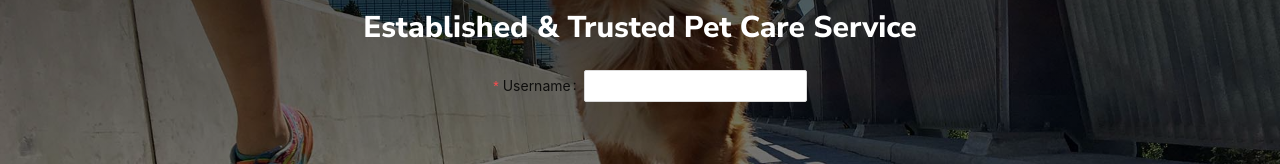
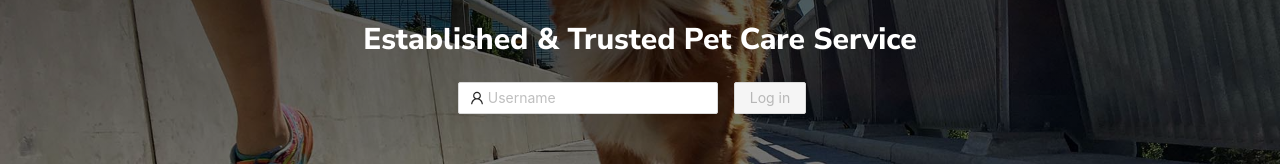
Before and after one commit to NGH14/pet88_fe, a React (Create React App) app: page / in a window 1280 px wide. Shown: the part 337-501 px from the top of the page. Built offline with nearby package versions, Linux system fonts and the light colour scheme; no server answers.

Commit message:
list hotel

```diff
--- /dev/null
+++ b/src/components/FormBookingHomepage/index.js
@@ -0,0 +1,73 @@
+import { LockOutlined, UserOutlined } from '@ant-design/icons';
+import { Button, Form, Input } from 'antd';
+import axios from 'axios';
+import React, { useEffect, useState } from 'react';
+const FormBookingHomepage = () => {
+	const [form] = Form.useForm();
+	const [, forceUpdate] = useState({});
+	const [destination, setDestination] = useState({});
+	const [listSearch, setListSearch] = useState();
+
+	useEffect(() => {
+		console.log(listSearch);
+	}, []);
+
+	const fetchHotelData = async (token, value) => {
+		try {
+			const res = await axios.get(
+				`http://localhost:3001/api/hotel/countByCity?cities=${destination}`,
+				{
+					headers: {
+						Authorization: 'Bearer ' + token,
+					},
+				},
+			);
+			setListSearch(res.data);
+		} catch (error) {
+			console.error(error);
+		}
+	};
+
+	const onFinish = (values) => {
+		fetchHotelData();
+	};
+	return (
+		<Form
+			form={form}
+			name='horizontal_login'
+			layout='inline'
+			onFinish={onFinish}>
+			<Form.Item
+				name='cities'
+				rules={[
+					{
+						required: true,
+						message: 'Please input your username!',
+					},
+				]}>
+				<Input
+					onChange={(e) => setDestination(e.target.value)}
+					prefix={<UserOutlined className='site-form-item-icon' />}
+					placeholder='Username'
+				/>
+			</Form.Item>
+
+			<Form.Item shouldUpdate>
+				{() => (
+					<Button
+						type='primary'
+						htmlType='submit'
+						disabled={
+							!form.isFieldsTouched(true) ||
+							!!form
+								.getFieldsError()
+								.filter(({ errors }) => errors.length).length
+						}>
+						Log in
+					</Button>
+				)}
+			</Form.Item>
+		</Form>
+	);
+};
+export default FormBookingHomepage;
--- a/src/components/HeroImageHomepage/index.js
+++ b/src/components/HeroImageHomepage/index.js
@@ -7,6 +7,7 @@ import dogImg from '../../assets/images/Summer-Header.jpg';
 import bgHeader from '../../assets/images/navy-bg.png';
 
 import { useLocation } from 'react-router-dom';
+import FormBookingHomepage from './../FormBookingHomepage/index';
 
 const HeroBlockStyled = styled.div`
 	background: linear-gradient(rgba(0, 0, 0, 0.8), rgba(0, 0, 0, 0.2)),
@@ -38,27 +39,7 @@ function HeroImageHomePage({ HeaderText }) {
 										)}
 									</h3>
 									<div className='content-form'>
-										<Form
-											name='basic'
-											labelCol={{ span: 8 }}
-											wrapperCol={{ span: 16 }}
-											initialValues={{ remember: true }}
-											// onFinish={onFinish}
-											// onFinishFailed={onFinishFailed}
-											autoComplete='off'>
-											<Form.Item
-												label='Username'
-												name='username'
-												rules={[
-													{
-														required: true,
-														message:
-															'Please input your username!',
-													},
-												]}>
-												<Input />
-											</Form.Item>
-										</Form>
+										<FormBookingHomepage></FormBookingHomepage>
 									</div>
 								</div>
 							</HeroBlockStyled>
--- /dev/null
+++ b/src/components/ListHotel/index.js
@@ -0,0 +1,40 @@
+import axios from 'axios';
+import React from 'react';
+
+export default function ListHotel() {
+	const [loadingHotel, setLoadingHotel] = React.useState(true);
+	const MILLISECONDS_PER_DAY = 1000 * 60 * 60 * 24;
+	const [listHotels, setListHotels] = React.useState([]);
+	console.log(listHotels);
+	React.useEffect(() => {
+		fetchHotelData();
+	}, []);
+
+	const fetchHotelData = async (token, value) => {
+		try {
+			const res = await axios.get(
+				`http://localhost:3001/api/hotel/`,
+				value,
+				{
+					headers: {
+						Authorization: 'Bearer ' + token,
+					},
+				},
+			);
+			setListHotels(res.data);
+			setLoadingHotel(false);
+		} catch (error) {
+			console.error(error);
+		}
+	};
+
+	return (
+		<>
+			{!loadingHotel
+				? listHotels.map((hotel, _) => {
+						return <p key={hotel._id}>{hotel.name}</p>;
+				  })
+				: null}
+		</>
+	);
+}
--- a/src/components/TableUser/index.js
+++ b/src/components/TableUser/index.js
@@ -145,6 +145,9 @@ export default function TableUser() {
 			await DeleteUser(id);
 			fetchDeleteData(token, id);
 			setListUsers(listUsers.filter((item) => item.id !== id));
+			setSearchDataSource(
+				searchDataSource.filter((item) => item.id !== id),
+			);
 		} catch (err) {
 			console.log(err);
 		}
@@ -152,7 +155,6 @@ export default function TableUser() {
 
 	const onFinishCreateUser = async (value) => {
 		setLoadingCreate(true);
-
 		try {
 			const uid = await fetchCreateData(token, value);
 			await AddUserToDBByAdmin(uid, value);
@@ -216,6 +218,8 @@ export default function TableUser() {
 			key: 'id',
 		},
 		{
+			width: 110,
+
 			title: t('Action'),
 			fixed: 'right',
 			key: 'action',
@@ -248,6 +252,7 @@ export default function TableUser() {
 				list.push({ id: doc.id, ...doc.data() });
 			});
 			setListUsers(list);
+			setSearchDataSource(list);
 			setTableLoading(false);
 		} catch (error) {
 			toast.error(t('Fail to load user data'));
--- a/src/components/TableUser/style.css
+++ b/src/components/TableUser/style.css
@@ -4,6 +4,8 @@
     align-items: center;
     flex-wrap: wrap;
     margin-bottom: 50px;
+    gap: 15px;
+
 }
 
 
--- /dev/null
+++ b/src/container/Hotel/index.js
@@ -0,0 +1,10 @@
+import React from 'react';
+import ListHotel from './../../components/ListHotel/index';
+
+export default function Hotel() {
+	return (
+		<div>
+			<ListHotel></ListHotel>
+		</div>
+	);
+}
--- a/src/routes/index.js
+++ b/src/routes/index.js
@@ -52,4 +52,10 @@ export const routes = [
 		element: React.lazy(() => import('../container/Admin')),
 		private: true,
 	},
+
+	{
+		path: '/hotel',
+		element: React.lazy(() => import('../container/Hotel')),
+		private: false,
+	},
 ];
```
